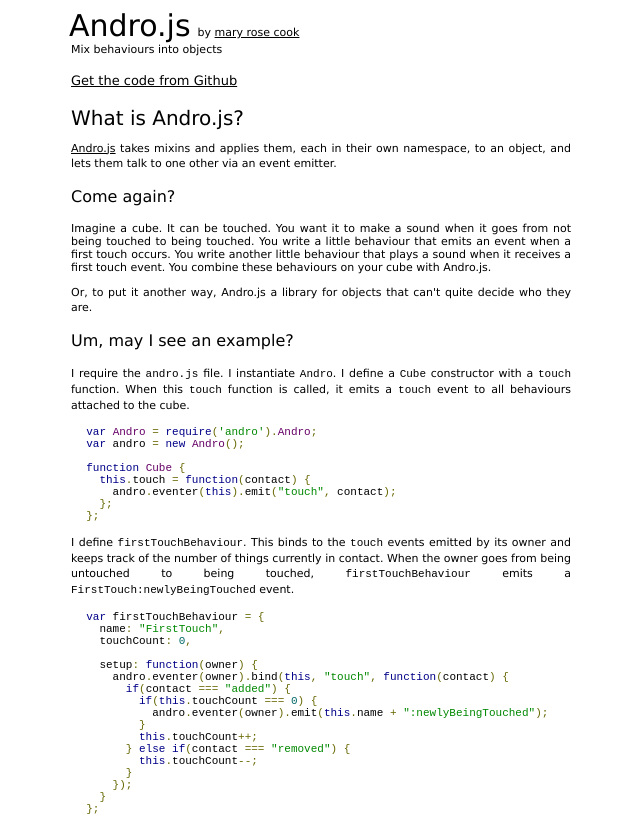
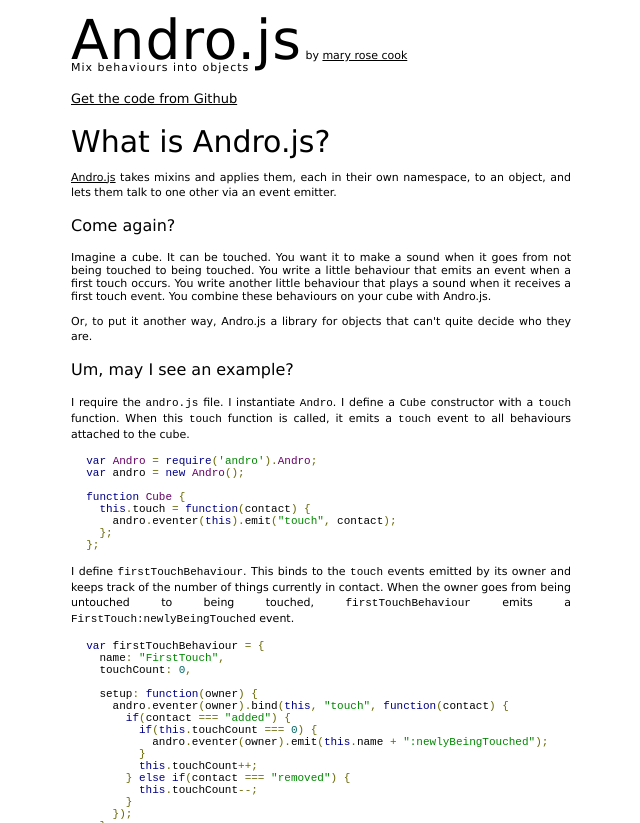
Before and after one commit to maryrosecook/androjs, a website: page index.html in a window 1280 px wide. Shown: the top 823 px of the page, without its empty margins (319-959 px from the left). Drawn offline with Linux system fonts and the light colour scheme; files whose address does not match are found by name.

Commit message:
Minor layout and readability improvements.

```diff
--- a/index.html
+++ b/index.html
@@ -11,8 +11,9 @@
   </head>
   <body onload="prettyPrint()">
     <h1>Andro.js</h1>
-    &nbsp;by <a href='http://maryrosecook.com'>mary rose cook</a><br/>
-    Mix behaviours into objects<br/>
+    by <a href='http://maryrosecook.com'>mary rose cook</a>
+
+    <div class="strapline">Mix behaviours into objects</div>
 
     <h4><a href='http://github.com/maryrosecook/androjs'>Get the code from Github</a></h4>
 
--- a/resources/main.css
+++ b/resources/main.css
@@ -10,8 +10,9 @@
 a { color:black; }
 a:visited { color:black; }
 
-h1 { font-size: 30px; font-weight:normal; margin-top:0; margin-left:-2px; padding:0; display:inline; }
-h2 { font-size: 20px; font-weight:normal; margin:0; margin-top:16px; margin-bottom:2px; }
+h1 { font-size: 55px; font-weight:normal; margin-top:0;  padding:0; display:inline;
+     letter-spacing: 1px; }
+h2 { font-size: 30px; font-weight:normal; margin:0; margin-top:16px; margin-bottom:2px; }
 h3 { font-size: 16px; font-weight:normal; }
 h4 { font-size: 13px; font-weight:normal; }
 
@@ -21,4 +22,5 @@
 
 .footer { width:100px; margin-left: auto; margin-right: auto; }
 
-div.gist { padding: 8px 0 0 0; margin-bottom:18px; }
+.byline {  }
+.strapline { margin-top:-11px; letter-spacing: 1px; }
```
